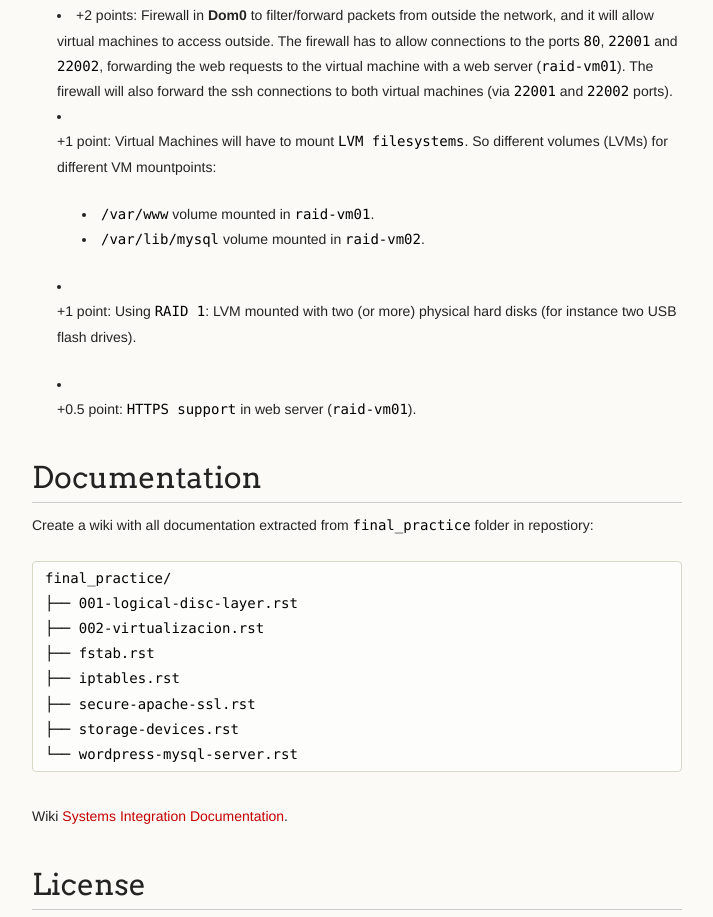
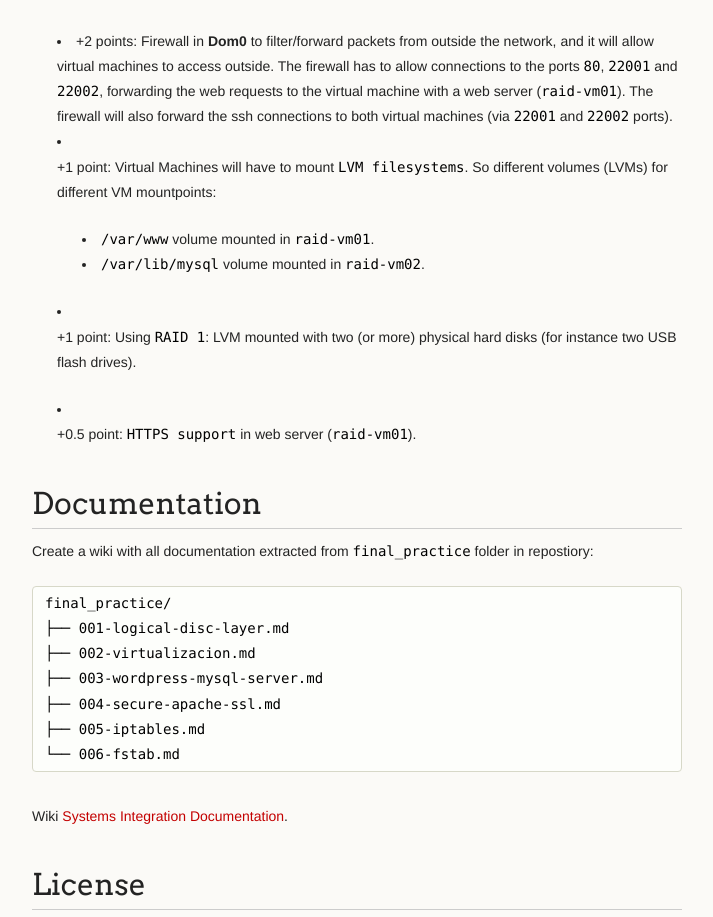
Before and after one commit to ricardogarfe/mswl-systems-integration, a plain HTML site: page index.html in a window 1280 px wide. Shown: the part 1508-2425 px from the top of the page, without its empty margins (278-991 px from the left). Drawn offline with Linux system fonts and the light colour scheme.

```diff
--- a/index.html
+++ b/index.html
@@ -39,7 +39,8 @@
 <h1>Requirements</h1>
 
 <ul>
-<li>Linux distribution</li>
+<li>Linux distribution.</li>
+<li>two USB with 8G.</li>
 </ul><h1>Final practice</h1>
 
 <p>The Final Practice will intend to integrate a virtual platform with a CMS <strong>Wordpress</strong>. This CMS will require to install a web server (**Apache**) and a DB engine (**MySQL**) and some network tweaks.</p>
@@ -93,13 +94,12 @@
 <p>Create a wiki with all documentation extracted from <code>final_practice</code> folder in repostiory:</p>
 
 <pre lang="shell"><code>final_practice/
-├── 001-logical-disc-layer.rst
-├── 002-virtualizacion.rst
-├── fstab.rst
-├── iptables.rst
-├── secure-apache-ssl.rst
-├── storage-devices.rst
-└── wordpress-mysql-server.rst
+├── 001-logical-disc-layer.md
+├── 002-virtualizacion.md
+├── 003-wordpress-mysql-server.md
+├── 004-secure-apache-ssl.md
+├── 005-iptables.md
+└── 006-fstab.md
 </code></pre>
 
 <p>Wiki <a href="https://github.com/ricardogarfe/mswl-systems-integration/wiki">Systems Integration Documentation</a>.</p>
```
Also changed, not shown: params.json (+1 -1 lines).
